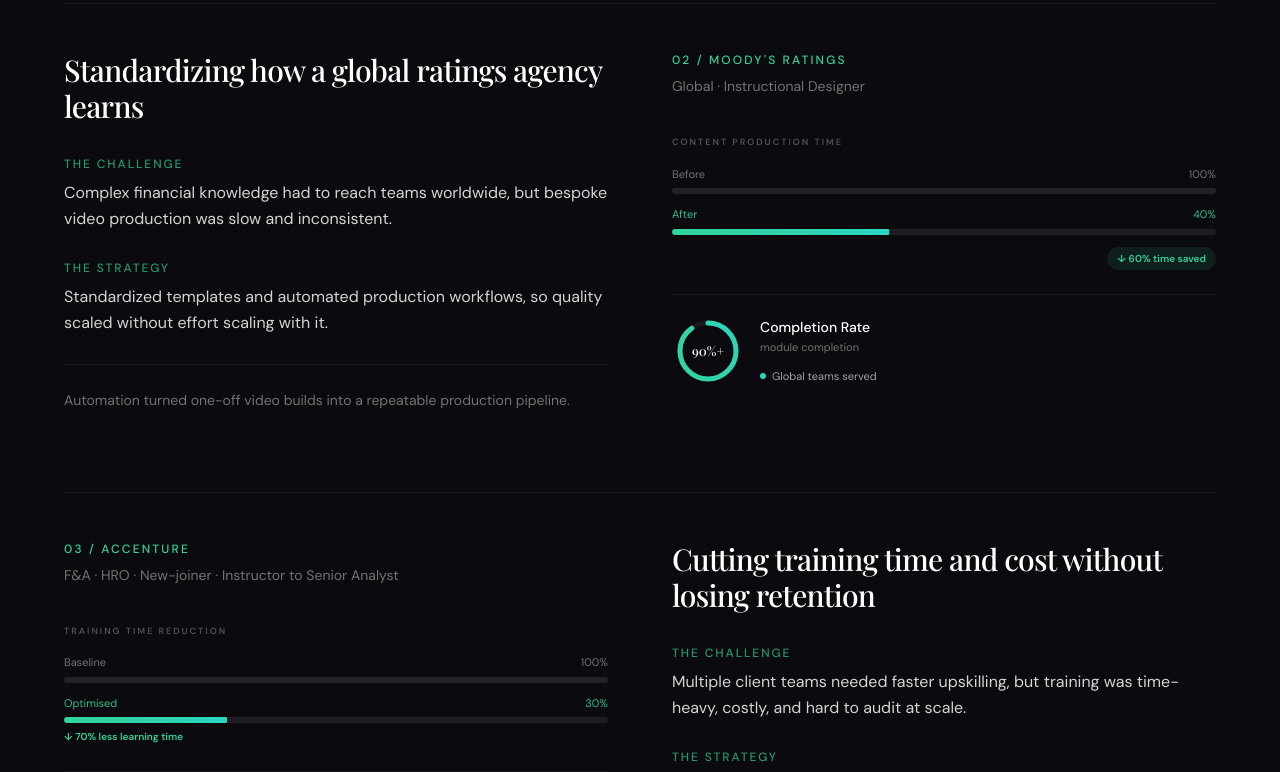
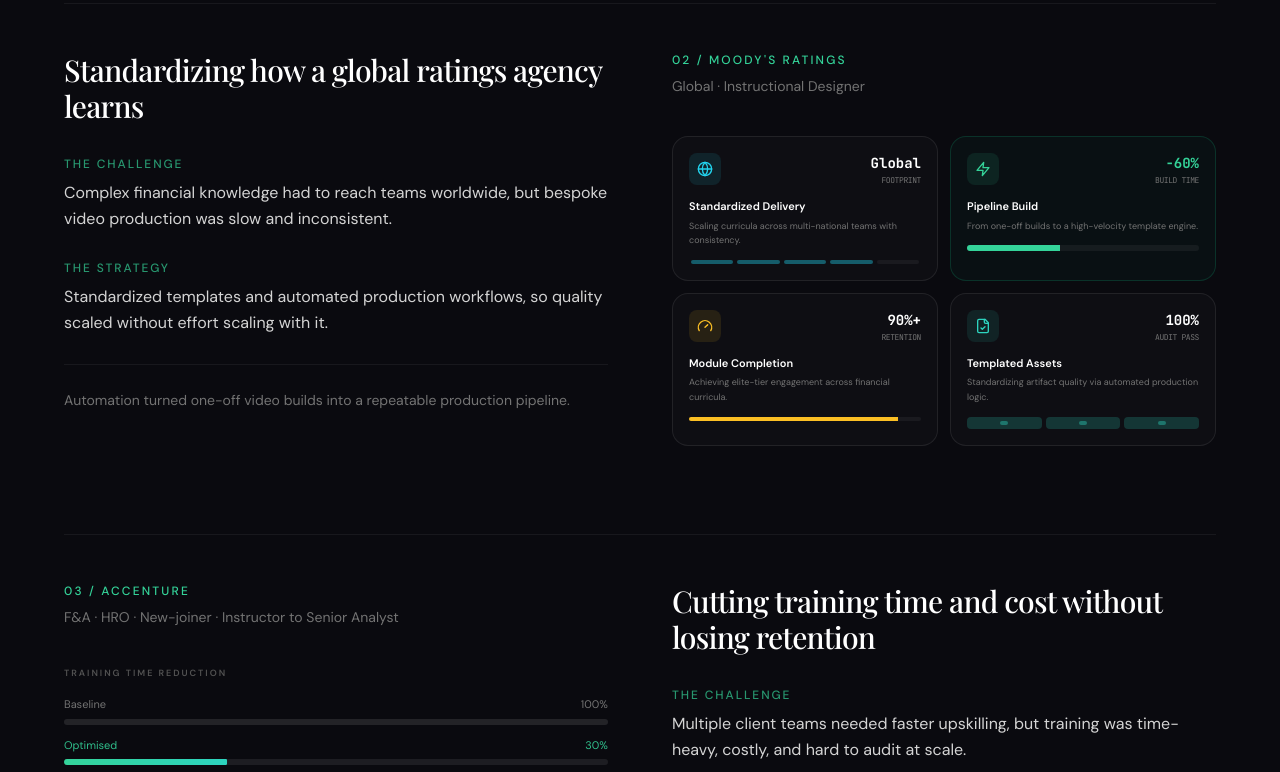
Before and after one commit to notjitin-1994/jitin-nair-portfolio, a Next.js app: page /LD-Systems-Portfolio in a window 1280 px wide. Shown: the part 1780-2552 px from the top of the page. Built offline with nearby package versions, Linux system fonts and the light colour scheme.

Commit message:
Revamp Moody's infographic to a high-density Bento Grid layout emphasizing global standardization and production efficiency

```diff
--- a/app/components/ld/CaseStudyInfographics.tsx
+++ b/app/components/ld/CaseStudyInfographics.tsx
@@ -17,7 +17,12 @@ import {
   Scan,
   FileText,
   ClipboardList,
-  AlertTriangle
+  AlertTriangle,
+  Globe,
+  Gauge,
+  Clock,
+  CheckCircle2,
+  Circle
 } from "lucide-react";
 
 const EASE = [0.16, 1, 0.3, 1] as const;
@@ -173,91 +178,94 @@ export function MoodysInfographic() {
   const reduced = useReducedMotion();
 
   return (
-    <div className="space-y-6 py-2">
-      {/* Production time comparison */}
-      <div>
-        <div className="text-[9px] font-semibold uppercase tracking-[0.22em] text-neutral-600 mb-4">
-          Content Production Time
-        </div>
-        <div className="space-y-3">
-          {/* Before */}
-          <div>
-            <div className="mb-1.5 flex justify-between">
-              <span className="text-[11px] text-neutral-500">Before</span>
-              <span className="text-[11px] text-neutral-500">100%</span>
-            </div>
-            <div className="h-1.5 w-full rounded-full bg-white/[0.10]" />
+    <div className="grid grid-cols-2 gap-3 py-2">
+      {/* Global Curricula - Top Left */}
+      <BentoCard className="col-span-1">
+        <div className="flex items-start justify-between mb-3">
+          <div className="h-8 w-8 flex items-center justify-center rounded-lg bg-cyan-400/10 text-cyan-400">
+            <Globe className="h-4 w-4" />
           </div>
-          {/* After */}
-          <div>
-            <div className="mb-1.5 flex justify-between">
-              <span className="text-[11px] text-emerald-400/90">After</span>
-              <span className="text-[11px] text-emerald-400/90">40%</span>
-            </div>
-            <AnimatedBar fill={0.4} delay={0.15} />
-          </div>
-          {/* Badge */}
-          <div className="flex justify-end">
-            <motion.span
-              className="rounded-full bg-emerald-400/10 px-2.5 py-1 text-[10px] font-semibold text-emerald-400"
-              initial={reduced ? false : { opacity: 0, scale: 0.85 }}
-              whileInView={{ opacity: 1, scale: 1 }}
-              viewport={{ once: true, margin: "-40px" }}
-              transition={{ duration: 0.4, delay: 0.5, ease: EASE }}
-            >
-              ↓ 60% time saved
-            </motion.span>
+          <div className="text-right">
+             <div className="text-[14px] font-mono font-bold text-white">Global</div>
+             <div className="text-[8px] font-mono text-neutral-500 uppercase tracking-tighter">Footprint</div>
           </div>
         </div>
-      </div>
+        <div className="text-[11px] font-semibold text-white mb-1">Standardized Delivery</div>
+        <p className="text-[9px] text-neutral-500 leading-relaxed">Scaling curricula across multi-national teams with consistency.</p>
+        <div className="mt-3 flex justify-between">
+           {[...Array(5)].map((_, i) => (
+             <div key={i} className={`h-1 flex-1 mx-0.5 rounded-full ${i < 4 ? "bg-cyan-400/40" : "bg-white/5"}`} />
+           ))}
+        </div>
+      </BentoCard>
 
-      {/* Completion ring + global */}
-      <div className="flex items-center gap-4 border-t border-white/[0.05] pt-5">
-        {/* SVG donut */}
-        <div className="relative flex-shrink-0" style={{ width: 72, height: 72 }}>
-          <svg width={72} height={72} viewBox="0 0 72 72" overflow="visible">
-            <defs>
-              <linearGradient id="moodysGrad" gradientUnits="userSpaceOnUse" x1="0" y1="0" x2="72" y2="72">
-                <stop offset="0%" stopColor="#34d399" />
-                <stop offset="100%" stopColor="#2dd4bf" />
-              </linearGradient>
-            </defs>
-            {/* Track */}
-            <circle cx={36} cy={36} r={28} fill="none" stroke="rgba(255,255,255,0.06)" strokeWidth={5} />
-            {/* Animated fill arc */}
-            <g transform="rotate(-90 36 36)">
-              <motion.circle
-                cx={36}
-                cy={36}
-                r={28}
-                fill="none"
-                stroke="url(#moodysGrad)"
-                strokeWidth={5}
-                strokeLinecap="round"
-                strokeDasharray={MOODYS_CIRC}
-                initial={reduced ? false : { strokeDashoffset: MOODYS_CIRC }}
-                whileInView={{ strokeDashoffset: MOODYS_CIRC * 0.1 }}
-                viewport={{ once: true, margin: "-40px" }}
-                transition={{ duration: 1.5, ease: EASE }}
-              />
-            </g>
-          </svg>
-          {/* Centre label */}
-          <div className="absolute inset-0 flex items-center justify-center">
-            <span className="font-serif text-[13px] font-medium text-white">90%+</span>
+      {/* Production Pipeline - Top Right */}
+      <BentoCard accent className="col-span-1 border-emerald-500/10">
+        <div className="flex items-start justify-between mb-3">
+          <div className="h-8 w-8 flex items-center justify-center rounded-lg bg-emerald-400/10 text-emerald-400">
+            <Zap className="h-4 w-4" />
+          </div>
+          <div className="text-right">
+             <div className="text-[14px] font-mono font-bold text-emerald-400">-60%</div>
+             <div className="text-[8px] font-mono text-neutral-500 uppercase tracking-tighter">Build Time</div>
           </div>
         </div>
+        <div className="text-[11px] font-semibold text-white mb-1">Pipeline Build</div>
+        <p className="text-[9px] text-neutral-500 leading-relaxed">From one-off builds to a high-velocity template engine.</p>
+        <div className="mt-3 relative h-1.5 w-full bg-white/5 rounded-full overflow-hidden">
+           <motion.div
+             className="h-full bg-emerald-400"
+             initial={{ width: "100%" }}
+             whileInView={{ width: "40%" }}
+             transition={{ duration: 1.5, ease: EASE }}
+           />
+        </div>
+      </BentoCard>
 
-        {/* Labels */}
-        <div>
-          <div className="text-sm font-medium text-white">Completion Rate</div>
-          <div className="mt-0.5 text-[11px] text-neutral-500">module completion</div>
-          <div className="mt-3 flex items-center gap-1.5 text-[11px] text-neutral-400">
-            <span className="h-1.5 w-1.5 flex-shrink-0 rounded-full bg-teal-400" />
-            Global teams served
+      {/* Completion - Bottom Left */}
+      <BentoCard className="col-span-1">
+        <div className="flex items-start justify-between mb-3">
+          <div className="h-8 w-8 flex items-center justify-center rounded-lg bg-amber-400/10 text-amber-400">
+            <Gauge className="h-4 w-4" />
+          </div>
+          <div className="text-right">
+             <div className="text-[14px] font-mono font-bold text-white">90%+</div>
+             <div className="text-[8px] font-mono text-neutral-500 uppercase tracking-tighter">Retention</div>
           </div>
         </div>
-      </div>
+        <div className="text-[11px] font-semibold text-white mb-1">Module Completion</div>
+        <p className="text-[9px] text-neutral-500 leading-relaxed">Achieving elite-tier engagement across financial curricula.</p>
+        <div className="mt-3 h-1 w-full bg-white/5 rounded-full overflow-hidden">
+           <motion.div
+             className="h-full bg-amber-400"
+             initial={{ width: 0 }}
+             whileInView={{ width: "90%" }}
+             transition={{ duration: 1.5, delay: 0.2, ease: EASE }}
+           />
+        </div>
+      </BentoCard>
+
+      {/* Templates - Bottom Right */}
+      <BentoCard className="col-span-1">
+        <div className="flex items-start justify-between mb-3">
+          <div className="h-8 w-8 flex items-center justify-center rounded-lg bg-teal-400/10 text-teal-400">
+            <FileCheck className="h-4 w-4" />
+          </div>
+          <div className="text-right">
+             <div className="text-[14px] font-mono font-bold text-white">100%</div>
+             <div className="text-[8px] font-mono text-neutral-500 uppercase tracking-tighter">Audit Pass</div>
+          </div>
+        </div>
+        <div className="text-[11px] font-semibold text-white mb-1">Templated Assets</div>
+        <p className="text-[9px] text-neutral-500 leading-relaxed">Standardizing artifact quality via automated production logic.</p>
+        <div className="mt-3 grid grid-cols-3 gap-1">
+           {[...Array(3)].map((_, i) => (
+             <div key={i} className="h-3 rounded bg-teal-400/20 flex items-center justify-center">
+                <div className="h-1 w-2 bg-teal-400/40 rounded-full" />
+             </div>
+           ))}
+        </div>
+      </BentoCard>
     </div>
   );
 }
```
